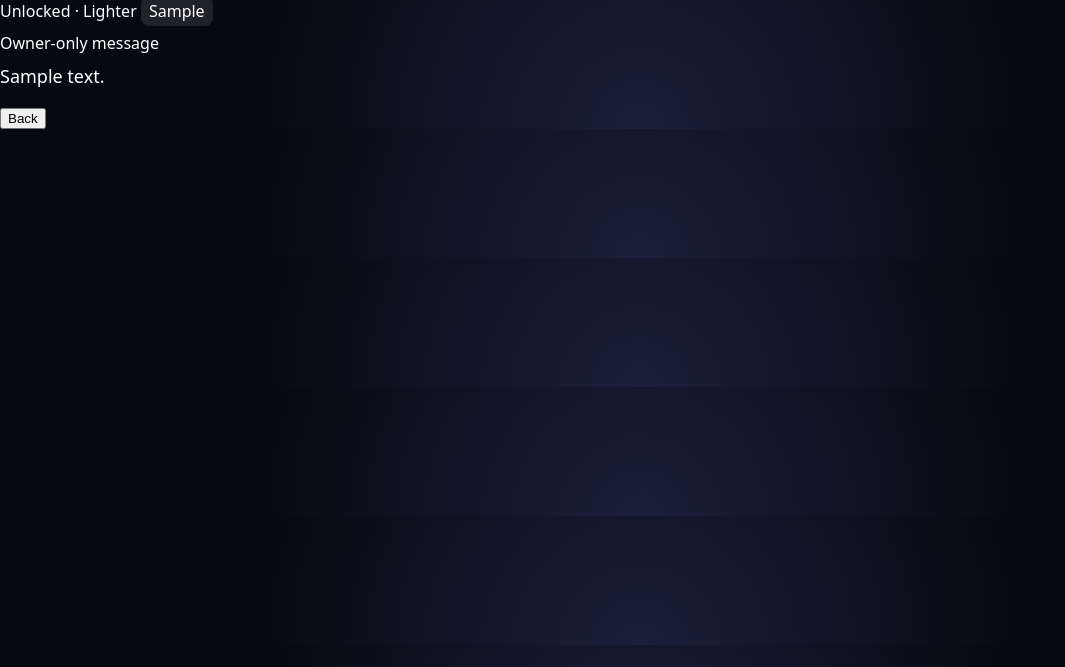
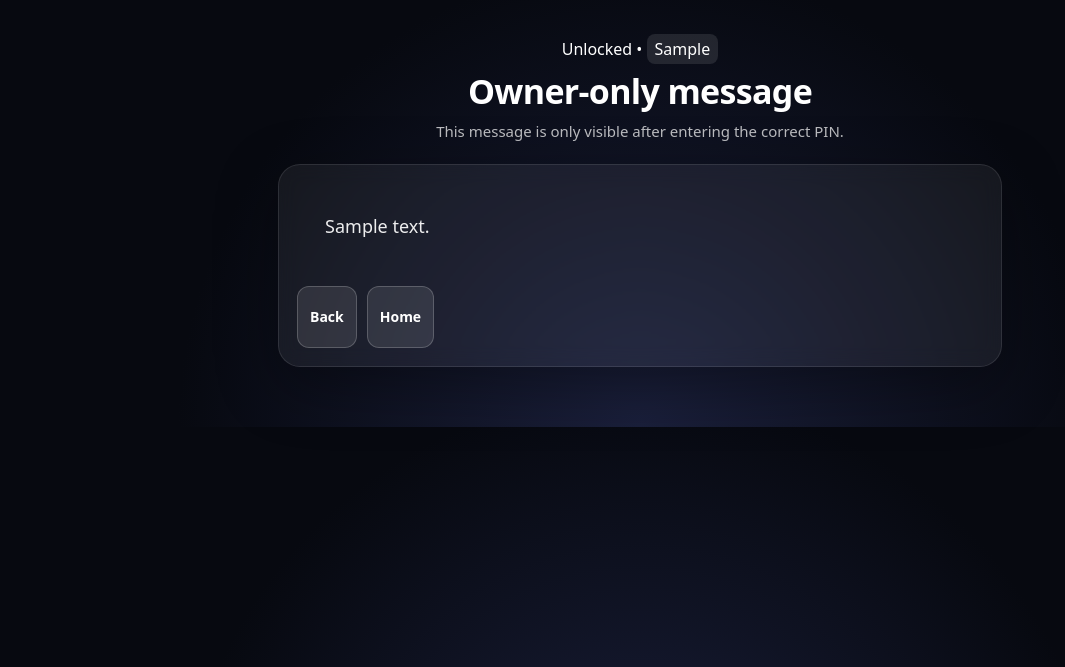
Before and after one commit to BearBezel/Flametag, a Flask app: template app/templates/unlocked.html in a window 1280 px wide. Shown: the top 667 px of the page, without its empty margins (0-1065 px from the left). Run offline with Flask 3, Linux system fonts and the light colour scheme; tables that the repository leaves empty hold one stand-in row (values such as "Sample post"); the template is opened without the code that fills it: values that come from a table or form of the project are taken from there, most other values are stand-ins (such as "Sample title", 1, 10 or a date in 2020).

Commit message:
Update unlocked.html

```diff
--- a/app/templates/unlocked.html
+++ b/app/templates/unlocked.html
@@ -1,9 +1,23 @@
 {% extends "base.html" %}
 {% block content %}
-  <div class="card">
-    <div class="badge">Unlocked · Lighter <span class="code">{{ lighter.token }}</span></div>
-    <div class="h1" style="margin-top:10px;">Owner-only message</div>
-    <p class="p" style="font-size:18px;margin-top:10px;">{{ lighter.private_message }}</p>
-    <a href="{{ url_for('main.lighter_page', token=lighter.token) }}"><button class="secondary">Back</button></a>
+
+<div class="page">
+  <div class="page-header">
+    <div class="badge">Unlocked • <span class="code">{{ lighter.token }}</span></div>
+    <h1 class="page-title" style="margin-top:14px;">Owner-only message</h1>
+    <p class="page-subtitle">This message is only visible after entering the correct PIN.</p>
   </div>
+
+  <div class="panel">
+    <div style="color: rgba(255,255,255,0.92); font-size:18px; line-height:1.6; white-space: pre-wrap;">
+      {{ lighter.private_message }}
+    </div>
+
+    <div class="btn-row" style="margin-top:16px;">
+      <a class="btn secondary small" href="{{ url_for('main.lighter_page', token=lighter.token) }}" style="text-align:center; line-height: 40px; text-decoration:none;">Back</a>
+      <a class="btn secondary small" href="{{ url_for('main.home') }}" style="text-align:center; line-height: 40px; text-decoration:none;">Home</a>
+    </div>
+  </div>
+</div>
+
 {% endblock %}
```
